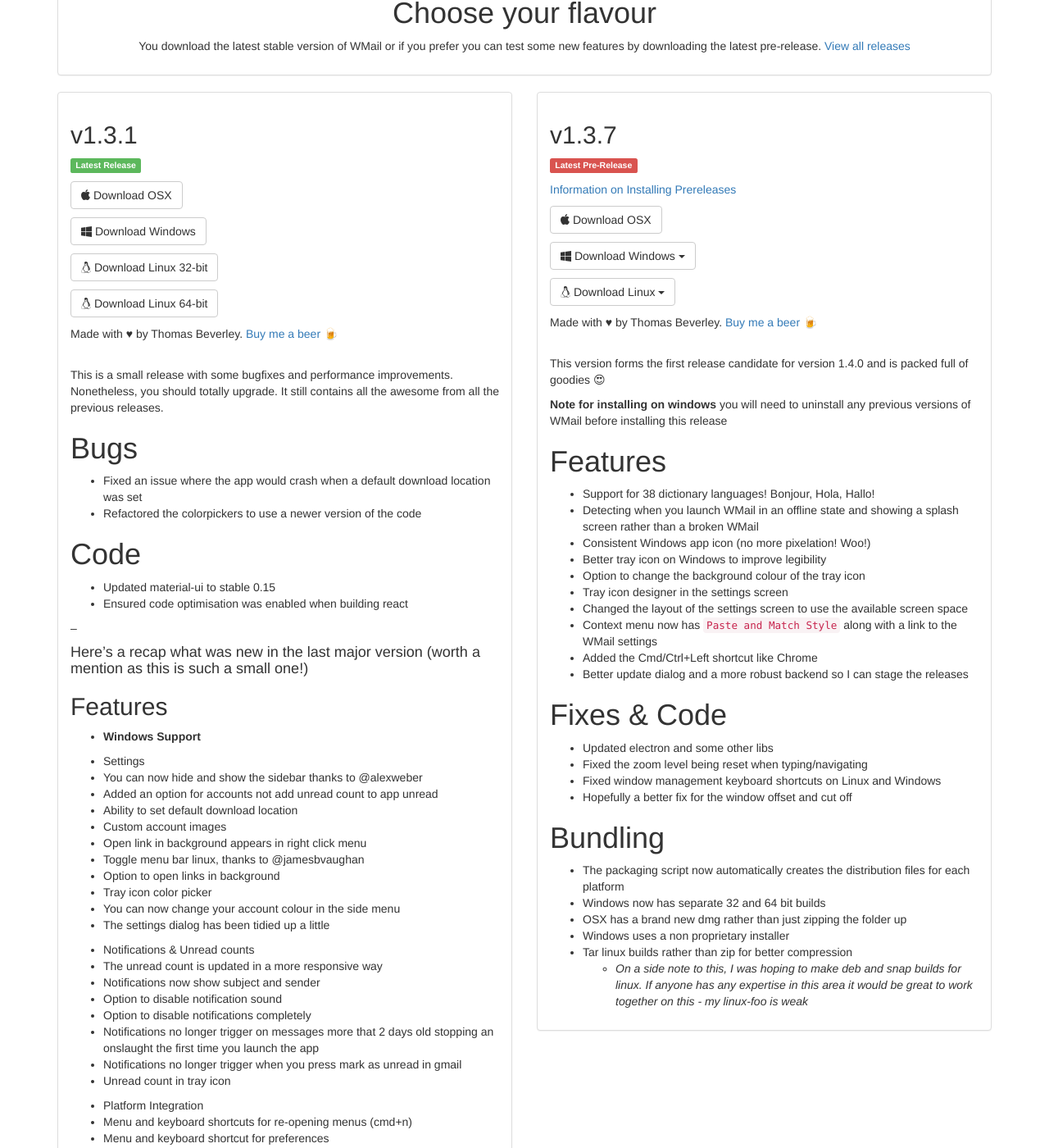
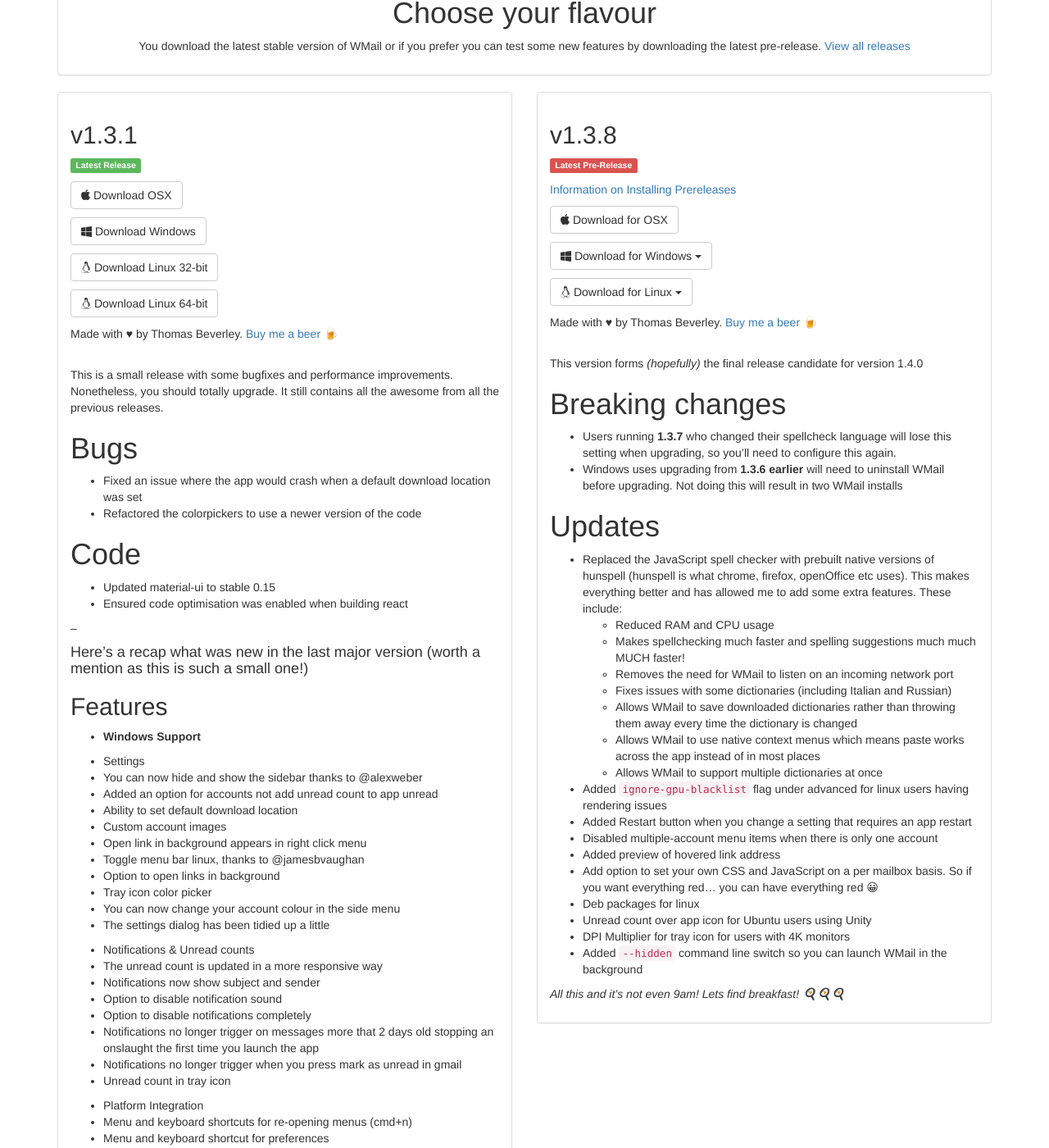
Before and after one commit to Thomas101/wmail, a Jekyll site: the page built from download.html, in a window 1280 px wide and 1400 px high, scrolled down 361 px. Shown: the whole window at 82% size. Built offline with Jekyll 4.4.1, drawn with Linux system fonts in a browser that asks for light colours.

Commit message:
1.3.8 prerelease

```diff
--- a/_includes/prerelease_notes.md
+++ b/_includes/prerelease_notes.md
@@ -1,30 +1,26 @@
-This version forms the first release candidate for version 1.4.0 and is packed full of goodies 😍
+This version forms *(hopefully)* the final release candidate for version 1.4.0
 
-**Note for installing on windows** you will need to uninstall any previous versions of WMail before installing this release
+# Breaking changes
+- Users running **1.3.7** who changed their spellcheck language will lose this setting when upgrading, so you'll need to configure this again.
+- Windows uses upgrading from **1.3.6 earlier** will need to uninstall WMail before upgrading. Not doing this will result in two WMail installs
 
-# Features
+# Updates
+- Replaced the JavaScript spell checker with prebuilt native versions of hunspell (hunspell is what chrome, firefox, openOffice etc uses). This makes everything better and has allowed me to add some extra features. These include:
+	- Reduced RAM and CPU usage
+	- Makes spellchecking much faster and spelling suggestions much much MUCH faster!
+	- Removes the need for WMail to listen on an incoming network port
+	- Fixes issues with some dictionaries (including Italian and Russian)
+	- Allows WMail to save downloaded dictionaries rather than throwing them away every time the dictionary is changed
+	- Allows WMail to use native context menus which means paste works across the app instead of in most places
+	- Allows WMail to support multiple dictionaries at once
+- Added `ignore-gpu-blacklist` flag under advanced for linux users having rendering issues
+- Added Restart button when you change a setting that requires an app restart
+- Disabled multiple-account menu items when there is only one account
+- Added preview of hovered link address
+- Add option to set your own CSS and JavaScript on a per mailbox basis. So if you want everything red... you can have everything red 😀
+- Deb packages for linux
+- Unread count over app icon for Ubuntu users using Unity
+- DPI Multiplier for tray icon for users with 4K monitors
+- Added `--hidden` command line switch so you can launch WMail in the background
 
-- Support for 38 dictionary languages! Bonjour, Hola, Hallo!
-- Detecting when you launch WMail in an offline state and showing a splash screen rather than a broken WMail
-- Consistent Windows app icon (no more pixelation! Woo!)
-- Better tray icon on Windows to improve legibility
-- Option to change the background colour of the tray icon
-- Tray icon designer in the settings screen
-- Changed the layout of the settings screen to use the available screen space
-- Context menu now has `Paste and Match Style` along with a link to the WMail settings
-- Added the Cmd/Ctrl+Left shortcut like Chrome
-- Better update dialog and a more robust backend so I can stage the releases
-
-# Fixes & Code
-- Updated electron and some other libs
-- Fixed the zoom level being reset when typing/navigating
-- Fixed window management keyboard shortcuts on Linux and Windows
-- Hopefully a better fix for the window offset and cut off
-
-# Bundling
-- The packaging script now automatically creates the distribution files for each platform
-- Windows now has separate 32 and 64 bit builds
-- OSX has a brand new dmg rather than just zipping the folder up
-- Windows uses a non proprietary installer
-- Tar linux builds rather than zip for better compression
-    - *On a side note to this, I was hoping to make deb and snap builds for linux. If anyone has any expertise in this area it would be great to work together on this - my linux-foo is weak*
+*All this and it's not even 9am! Lets find breakfast! 🍳🍳🍳*
--- a/download.html
+++ b/download.html
@@ -2,8 +2,8 @@
 layout: default
 release_v: "v1.3.1"
 release_s: "1_3_1"
-prerelease_v: "v1.3.7"
-prerelease_s: "1_3_7"
+prerelease_v: "v1.3.8"
+prerelease_s: "1_3_8"
 ---
 {% capture release_notes %}{% include release_notes.md %}{% endcapture %}
 {% capture prerelease_notes %}{% include prerelease_notes.md %}{% endcapture %}
@@ -80,14 +80,14 @@
 
             <p>
               <a href="https://github.com/Thomas101/wmail/releases/download/{{ page.prerelease_v }}/WMail_{{ page.prerelease_s }}_prerelease_osx.dmg" class="btn btn-default">
-                <span class="fa fa-apple"></span> Download OSX
+                <span class="fa fa-apple"></span> Download for OSX
               </a>
             </p>
 
             <p>
               <div class="btn-group">
                 <button type="button" class="btn btn-default dropdown-toggle" data-toggle="dropdown">
-                  <span class="fa fa-windows"></span> Download Windows <span class="caret"></span>
+                  <span class="fa fa-windows"></span> Download for Windows <span class="caret"></span>
                 </button>
                 <ul class="dropdown-menu">
                   <li>
@@ -107,7 +107,7 @@
             <p>
               <div class="btn-group">
                 <button type="button" class="btn btn-default dropdown-toggle" data-toggle="dropdown">
-                  <span class="fa fa-linux"></span> Download Linux <span class="caret"></span>
+                  <span class="fa fa-linux"></span> Download for Linux <span class="caret"></span>
                 </button>
                 <ul class="dropdown-menu">
                   <li>
@@ -120,7 +120,7 @@
                       32-bit tar
                     </a>
                   </li>
-                  <!--<li role="separator" class="divider"></li>
+                  <li role="separator" class="divider"></li>
                   <li>
                     <a href="https://github.com/Thomas101/wmail/releases/download/{{ page.prerelease_v }}/WMail_{{ page.prerelease_s }}_prerelease_linux_x64.deb">
                       <strong>64-bit deb</strong>
@@ -130,7 +130,7 @@
                     <a href="https://github.com/Thomas101/wmail/releases/download/{{ page.prerelease_v }}/WMail_{{ page.prerelease_s }}_prerelease_linux_x86.deb">
                       32-bit deb
                     </a>
-                  </li>-->
+                  </li>
                 </ul>
               </div>
             </p>
--- a/version.json
+++ b/version.json
@@ -3,6 +3,6 @@
     "version": "1.3.1"
   },
   "prerelease": {
-    "version": "1.3.7"
+    "version": "1.3.8"
   }
 }
```
